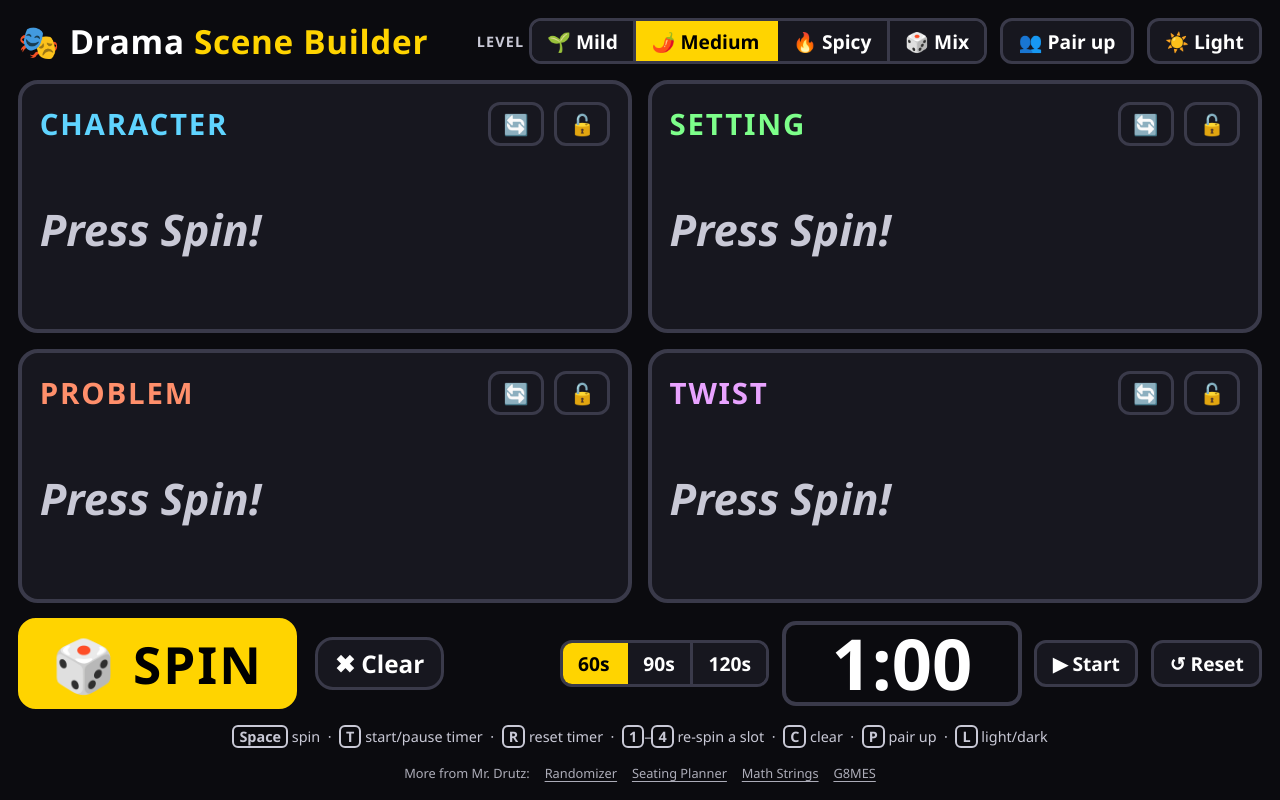
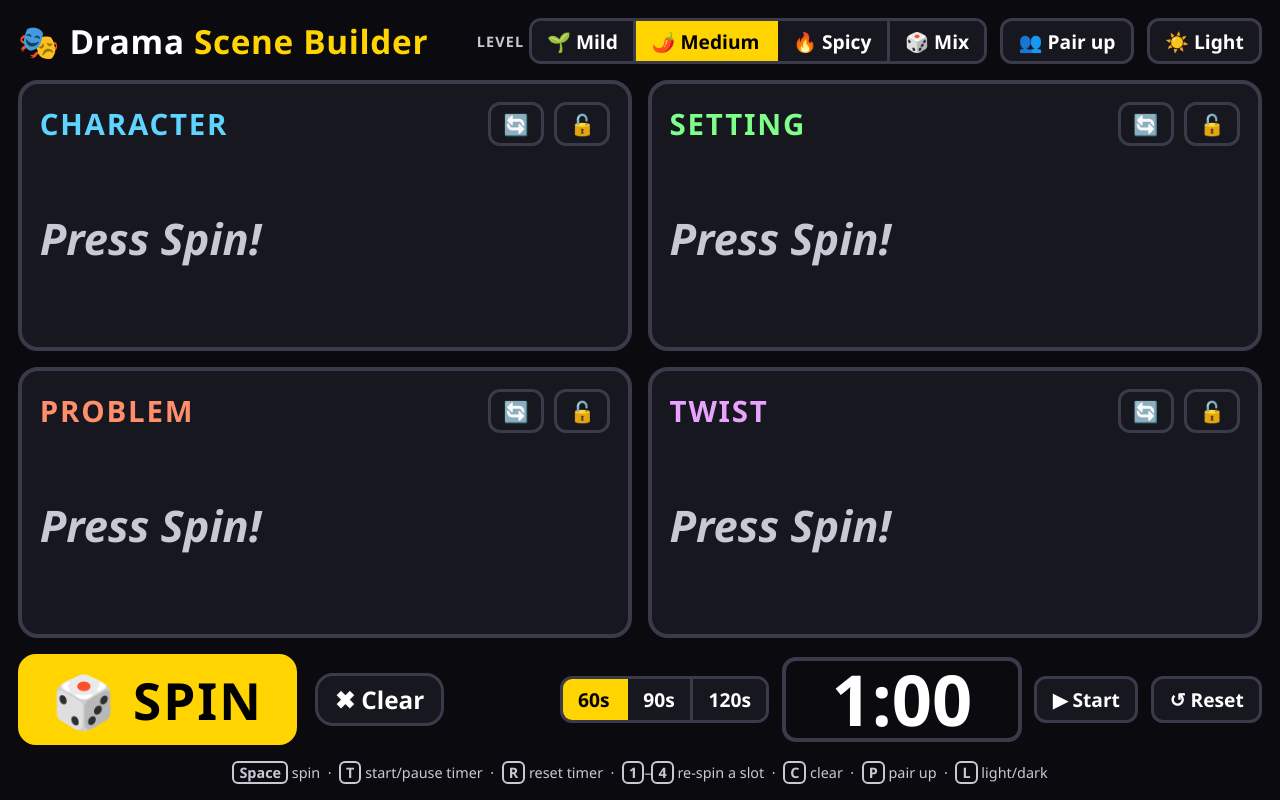
Before and after one commit to gdrutz-blip/drama-generator, a plain HTML site: page index.html in a window 1280 px wide. Drawn offline with Linux system fonts and the light colour scheme.

```diff
--- a/index.html
+++ b/index.html
@@ -223,15 +223,6 @@
     font-size: clamp(0.9rem, 1.1vw, 1.3rem);
     text-align: center;
   }
-  .more-tools {
-    width: 100%;
-    color: var(--muted);
-    font-size: clamp(0.8rem, 0.95vw, 1.1rem);
-    text-align: center;
-    opacity: 0.85;
-  }
-  .more-tools a { color: inherit; text-underline-offset: 3px; margin-left: 0.9em; }
-  .more-tools a:hover, .more-tools a:focus-visible { color: var(--accent); opacity: 1; }
   kbd {
     border: 2px solid var(--muted);
     border-radius: 6px;
@@ -324,15 +315,6 @@
   <div class="hint">
     <kbd>Space</kbd> spin &nbsp;·&nbsp; <kbd>T</kbd> start/pause timer &nbsp;·&nbsp; <kbd>R</kbd> reset timer &nbsp;·&nbsp;
     <kbd>1</kbd>–<kbd>4</kbd> re-spin a slot &nbsp;·&nbsp; <kbd>C</kbd> clear &nbsp;·&nbsp; <kbd>P</kbd> pair up &nbsp;·&nbsp; <kbd>L</kbd> light/dark
-  </div>
-
-  <!-- Links to the other tools. Keep in step with https://gdrutz-blip.github.io/random/tools.json -->
-  <div class="more-tools">
-    <span>More from Mr. Drutz:</span>
-    <a href="https://gdrutz-blip.github.io/random/" target="_blank" rel="noopener">Randomizer</a>
-    <a href="https://gdrutz-blip.github.io/seatingplanner/" target="_blank" rel="noopener">Seating Planner</a>
-    <a href="https://gdrutz-blip.github.io/math-strings/" target="_blank" rel="noopener">Math Strings</a>
-    <a href="https://gdrutz-blip.github.io/G8MES/" target="_blank" rel="noopener">G8MES</a>
   </div>
 </footer>
 
```
